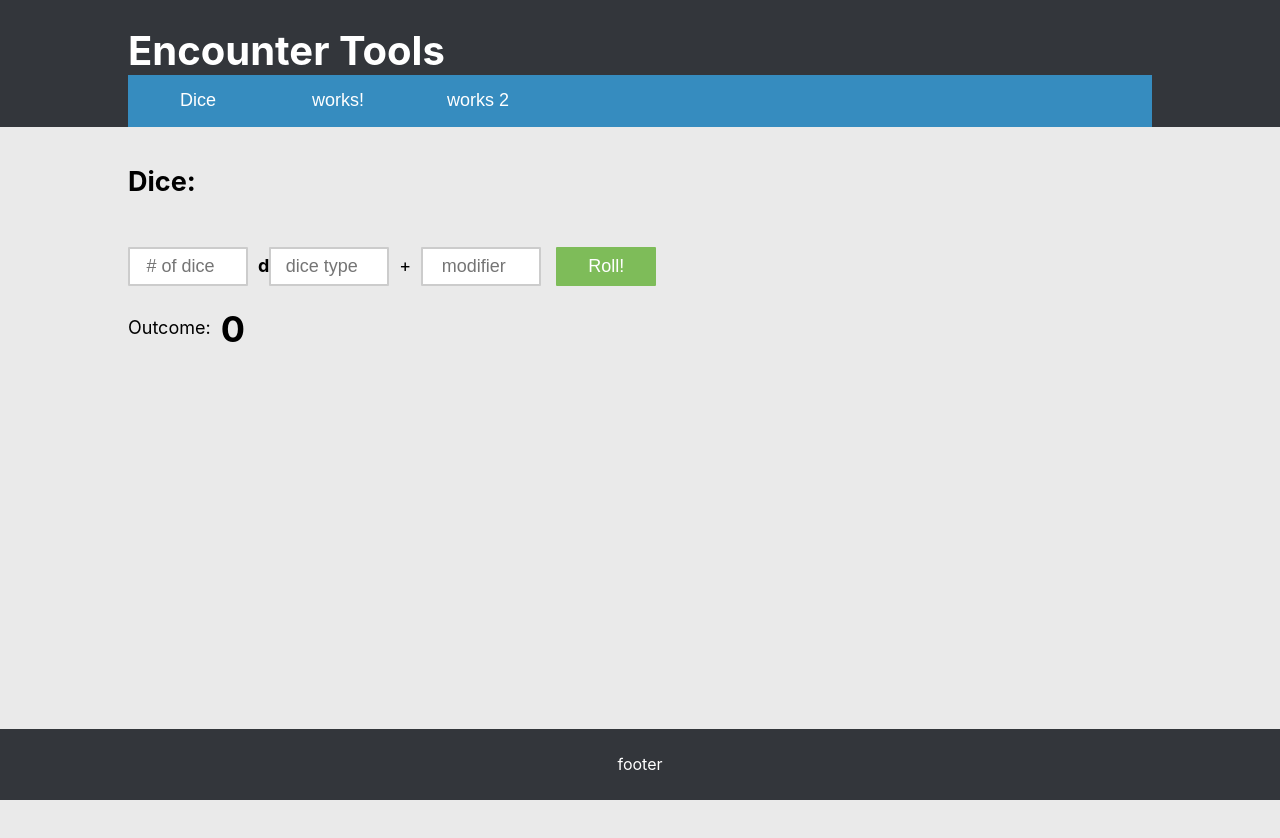
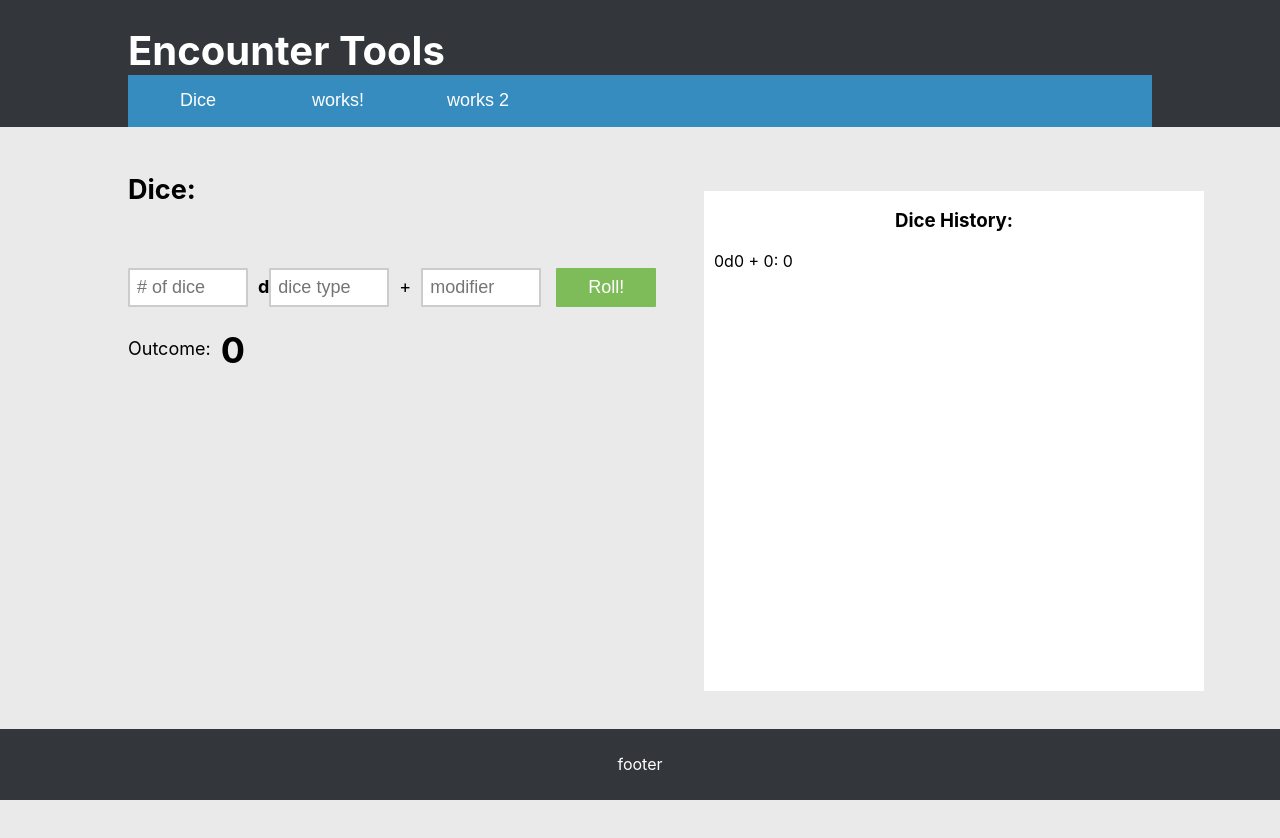
Before and after one commit to korekim/dnd-project, a React (Create React App) app: page / in a window 1280 px wide. Both pictures are taken after a click on the button "Roll!". Shown: the top 838 px of the page. Built offline with nearby package versions, Linux system fonts and the light colour scheme.

Commit message:
added dice history for desktop

```diff
--- a/src/component/App.css
+++ b/src/component/App.css
@@ -37,7 +37,7 @@ html, body {
 }
 
 .footer {
-  position: fixed;
+  position: absolute;
   width: 100%;
   background-color: #33363b;
   text-align: center;
@@ -45,6 +45,7 @@ html, body {
   padding: 5%;
   left: 0;
   bottom: 0;
+  right: 0;
 }
 
 .slider-wrapper {
--- a/src/component/App.js
+++ b/src/component/App.js
@@ -15,7 +15,8 @@ class App extends React.Component { // Main component that gets rendered
       roll: 0,
       currentSlideIndex: 0,
       translateValue: 0,
-      modifier: 0
+      modifier: 0,
+      diceHistory: [],
     }
     this.handleClick = this.handleClick.bind(this)
     this.handleInputChange = this.handleInputChange.bind(this)
@@ -35,7 +36,7 @@ handleClick(diceNumbers, diceTypes, modifiers) {
     diceNumber: diceNumbers,
     modifier: modifiers,
     roll: outcome,
-
+    diceHistory: this.state.diceHistory.concat(diceNumbers.toString() + 'd' + diceTypes.toString() + ' + ' + modifiers.toString() + ': ' + outcome.toString())
   });
 }
 
@@ -76,6 +77,7 @@ changeSlides(id) {
             handleClick={this.handleClick}
             handleInputChange={this.handleInputChange}
             roll={this.state.roll}
+            diceHistory = {Array.from(this.state.diceHistory)}
           />
           <Slide text="works!" order='1'/>
           <Slide text="works 2" order='2'/>
--- a/src/component/dice-container.css
+++ b/src/component/dice-container.css
@@ -1,9 +1,7 @@
 .diceContainer {
     z-index: 0;
     padding-top: 3%;
-    text-align: center;
     font-size: 18px;
-
 }
 
 .button {
@@ -14,7 +12,8 @@
     padding: 10px;
     width: 100%;
     margin-top: 5%;
-    font-size: 18px
+    font-size: 18px;
+    text-align: center
 }
 
 input {
@@ -46,7 +45,8 @@ h1 {
 @media only screen and (min-width: 992px) {
     .diceContainer {
         font-size: 18px;
-        text-align: left
+        text-align: left;
+        width: 800px;
     }
 
     .button {
@@ -61,7 +61,8 @@ h1 {
         border-radius: 1px;
         margin-right: 10px;
         padding: 7px;
-        font-size: 18px
+        font-size: 18px;
+        text-align: left;
     }
 
     .modifier {
--- /dev/null
+++ b/src/component/dice-history.css
@@ -0,0 +1,20 @@
+.dice-history {
+    border-color: #ccc;
+    background-color: white;
+    border: 5px;
+    height: 500px;
+    width: 500px;
+    margin-left: 45%;
+    margin-top: 5%;
+    margin-bottom: 5%;
+    position: fixed;
+    overflow: auto;
+}
+
+.history-title {
+    text-align: center
+}
+
+.history-text {
+    margin-left: 10px
+}
--- /dev/null
+++ b/src/component/dice-history.js
@@ -0,0 +1,20 @@
+import React from "react";
+
+import "./dice-history.css"
+
+const DiceHistory = props => {
+    return (
+        <div className="dice-history">
+            <div className="history-title">
+                <h3>Dice History:</h3>
+            </div>
+            <div className='history-text'>
+                {props.diceHistory.reverse().map((historyText) => (
+                    <p>{historyText}</p>
+                ))}
+            </div>
+        </div>
+    )
+}
+
+export default DiceHistory
--- /dev/null
+++ b/src/component/dice-slider.css
@@ -0,0 +1,4 @@
+.diceSlide {
+    display: flex;
+    flex-direction: row
+}
--- a/src/component/dice-slider.js
+++ b/src/component/dice-slider.js
@@ -1,8 +1,11 @@
 import React from "react";
 
 import DiceContainer from "./dice-container.js"
+import DiceHistory from "./dice-history.js"
 
-const DiceSlide = (props) => {
+import"./dice-slider.css"
+
+const DiceSlide = props => {
     return(
         <div className="diceSlide">
             <DiceContainer
@@ -13,6 +16,7 @@ const DiceSlide = (props) => {
                 modifier={props.modifier}
                 roll={props.roll}
             />
+            <DiceHistory diceHistory={props.diceHistory}/>
         </div>
     )
 }
```
